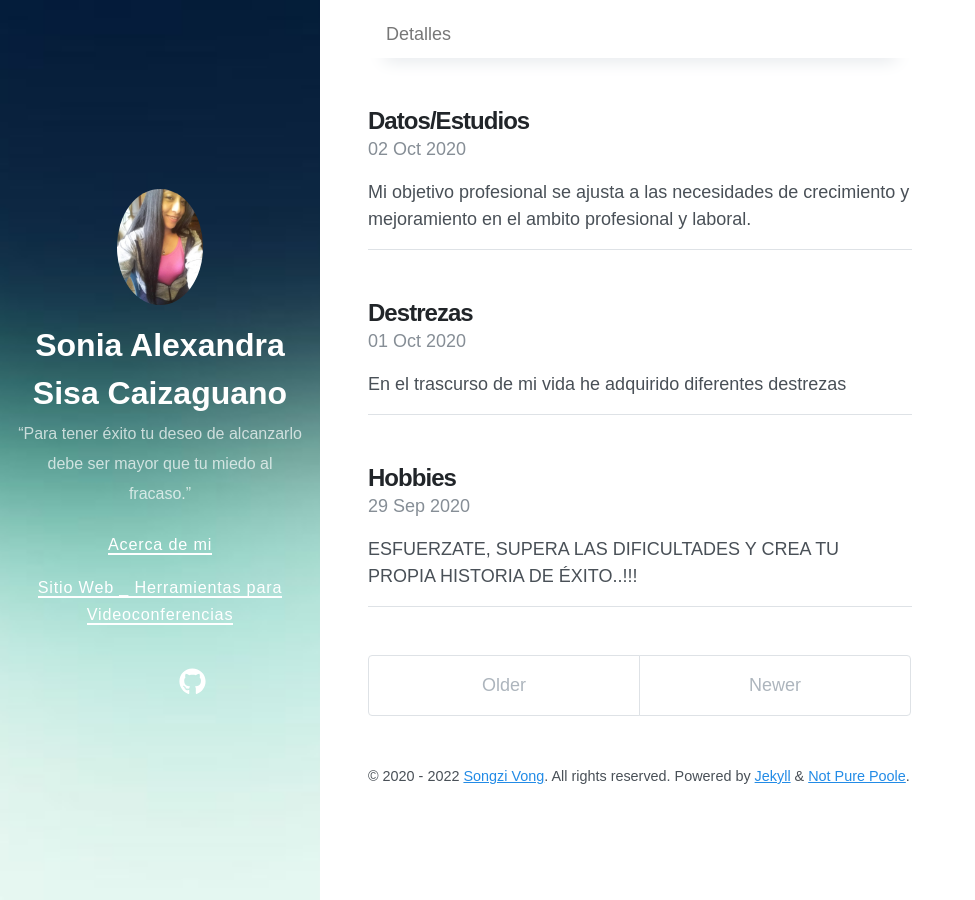
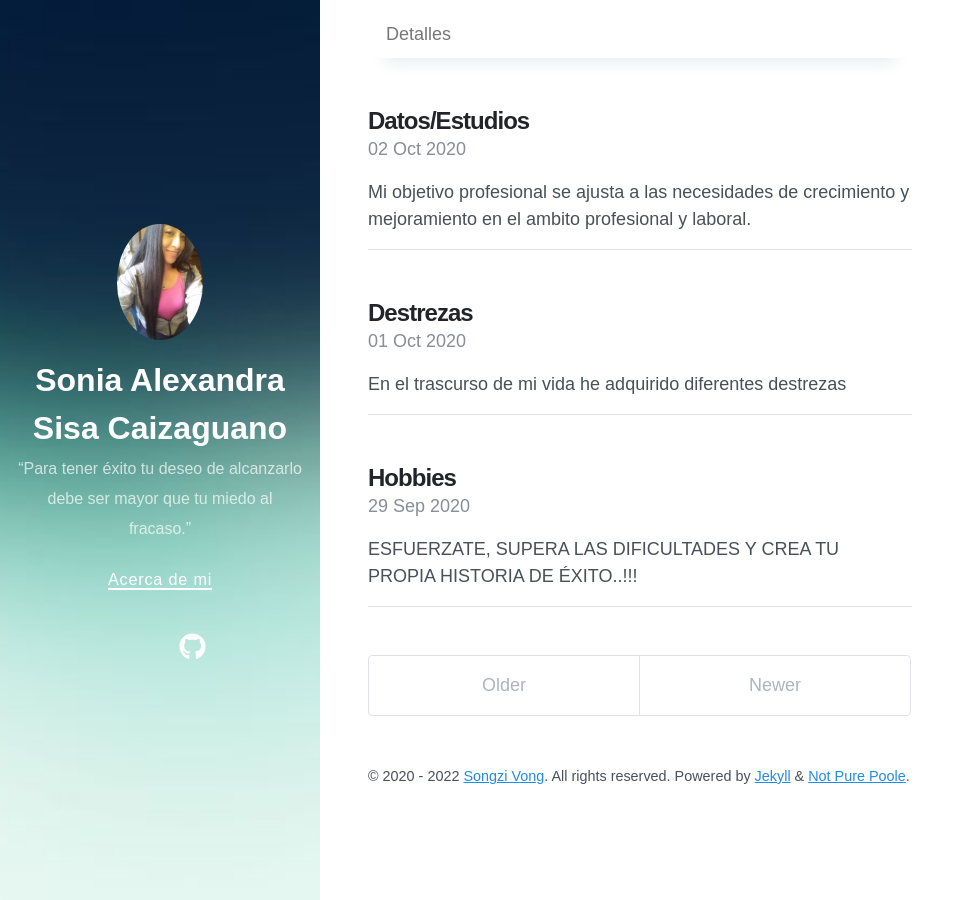
Before and after one commit to sonysc/sonysc.github.io, a Jekyll site: the page built from index.html, in a window 1280 px wide. Shown: the whole page, without its empty margins (0-975 px from the left). Built offline with Jekyll 4.4.1, drawn with Linux system fonts in a browser that asks for light colours; nearby versions of some CDN libraries; the list of posts is cut into pages by our own code.

Commit message:
Update navigation.yml

```diff
--- a/_data/navigation.yml
+++ b/_data/navigation.yml
@@ -1,4 +1,3 @@
 
 - title: Acerca de mi
-- title: Sitio Web _ Herramientas para Videoconferencias
   url: /about/
```
